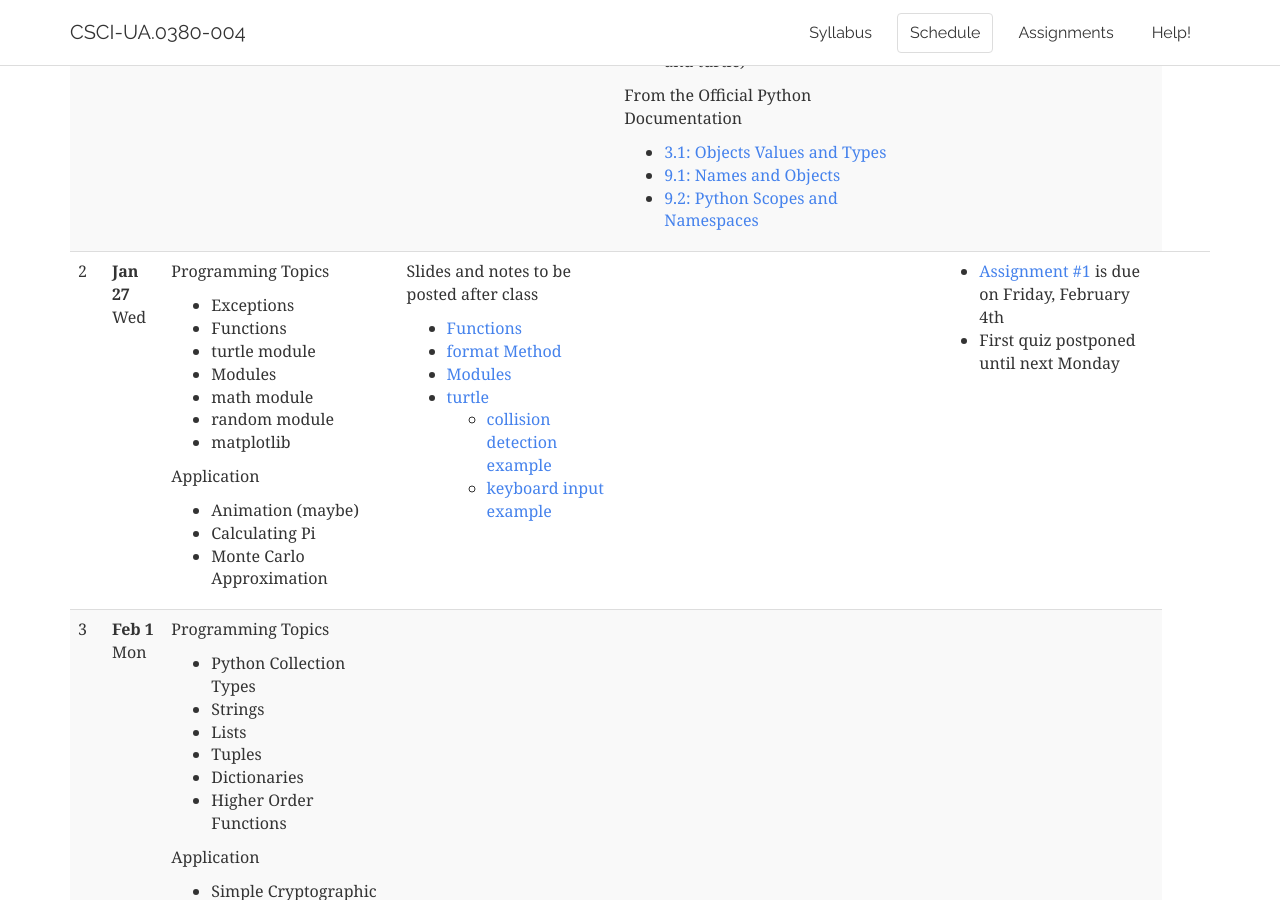
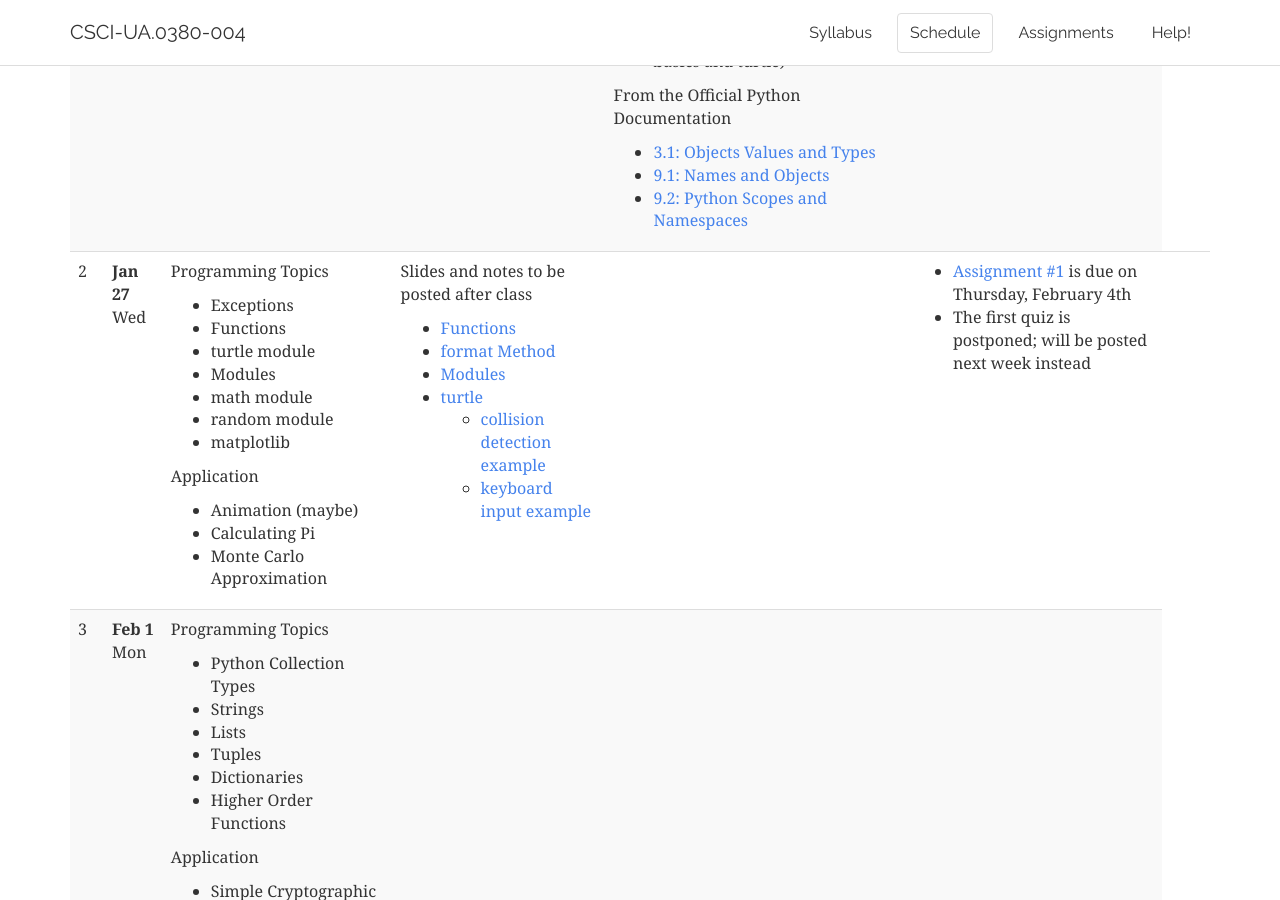
Before and after one commit to foureyes/csci-ua.0380-spring2016-004, a Jekyll site: the page built from schedule.markdown, in a window 1280 px wide and 900 px high, scrolled down 364 px. Built offline with Jekyll 4.4.1, drawn with Linux system fonts in a browser that asks for light colours.

Commit message:
finish up hw 01

```diff
--- a/_includes/schedule/02.markdown
+++ b/_includes/schedule/02.markdown
@@ -11,7 +11,7 @@ Slides and notes to be posted after class
 	<td markdown="block">
 </td>
 	<td markdown="block">
-* [Assignment #1]() is due on Friday, February 4th
-* First quiz postponed until next Monday
+* [Assignment #1](assignments/hw01.html) is due on Thursday, February 4th
+* The first quiz is postponed; will be posted next week instead
 
 </td>
```
